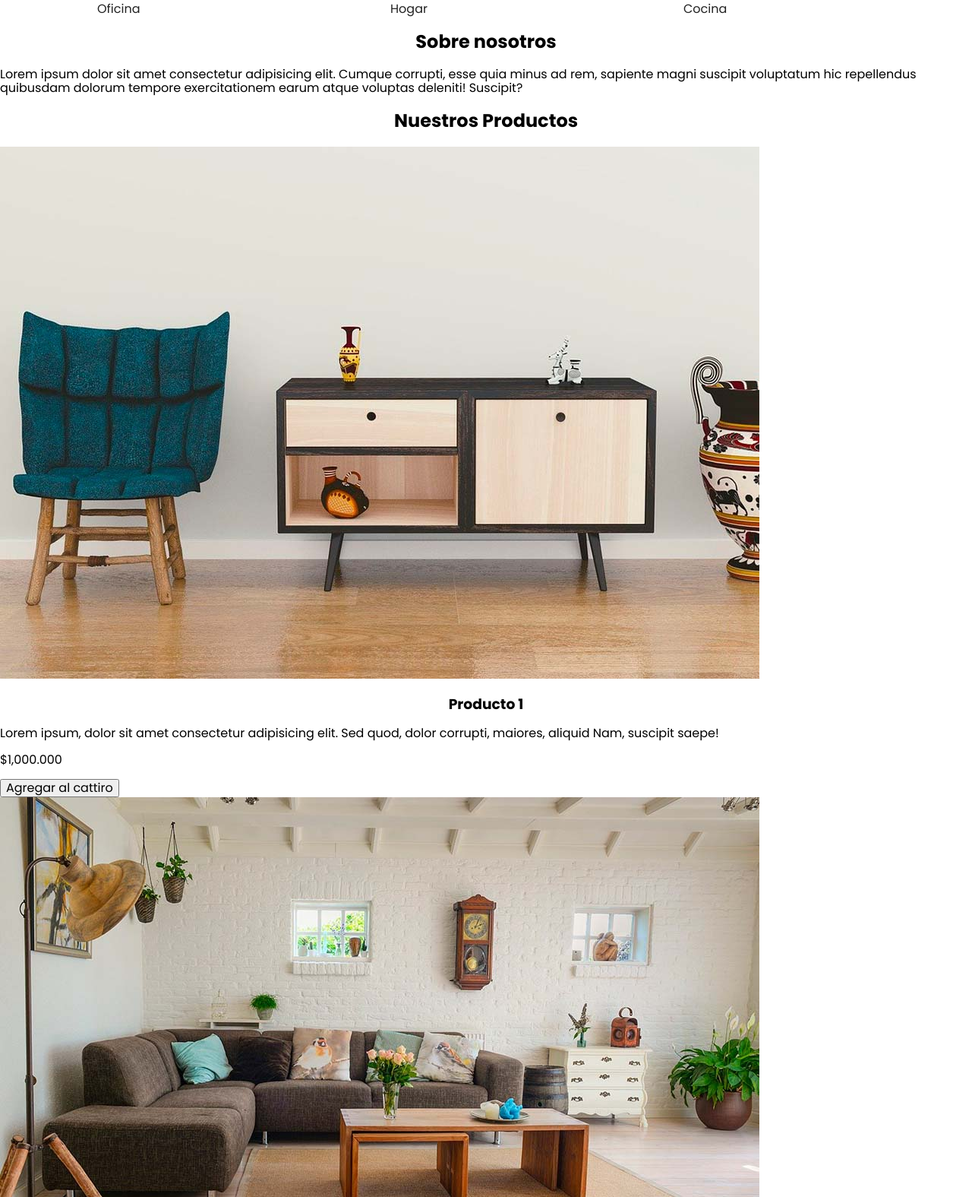
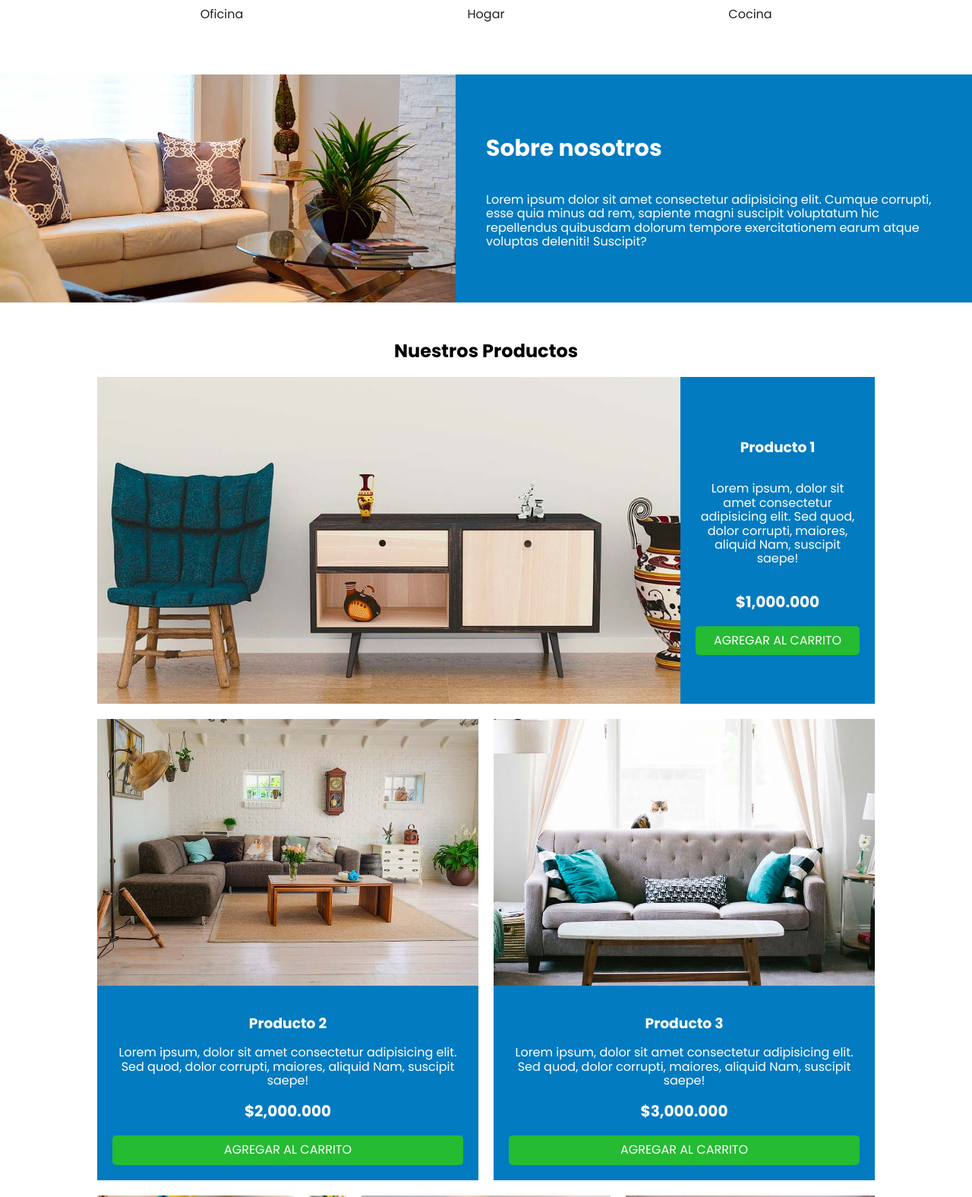
Before and after one commit to zuleidyyaruro/css_course, a plain HTML site: page 1-ecommerce/index.html in a window 1280 px wide. Shown: the part 965-2540 px from the top of the page at 76% size. Drawn offline with Linux system fonts and the light colour scheme.

Commit message:
products categories

```diff
--- a/1-ecommerce/assets/css/styles.css
+++ b/1-ecommerce/assets/css/styles.css
@@ -34,6 +34,7 @@
     --clr-red-dark: hsl(360, 67%, 44%);
     --clr-red-light: hsl(360, 71%, 66%);
     --clr-green-dark: hsl(125, 67%, 44%);
+    --clr-green-super-dark: hsl(125, 63%, 29%);
     --clr-green-light: hsl(125, 71%, 66%);
 
     --clr-blue-1: #DCF2F1;
@@ -75,28 +76,19 @@ a {
 
 h1 {
     text-transform: uppercase;
-    padding: 25px;
-    text-align: center;
-}
-
-h2,
-h3,
-h4,
-h5,
-h6 {
+    padding: 10px;
     text-align: center;
 }
 
 /** Fin globales **/
-
-
 
 .nombre-sitio span {
     color: var(--clr-primary-1);
 }
 
 .contenedor-navegacion {
-    margin: 0 auto;
+    display: flex;
+    justify-content: center;
     border-top: 1px solid var(--clr-grey-8);
 }
 
@@ -116,7 +108,166 @@ h6 {
 }
 
 /** Categorías **/
+
 .listado-categorias {
     display: grid;
     grid-template-columns: repeat(3, 1fr);
+    gap: 20px;
 }
+
+.titulo-categorias {
+    text-align: center;
+    margin: 50px;
+}
+
+.categoria img {
+    width: 100%;
+    display: block;
+}
+
+.categoria a {
+    text-align: center;
+    display: block;
+    padding: 20px;
+}
+
+.categoria a:hover {
+    background-color: var(--clr-primary-1);
+    color: var(--clr-white);
+    border-bottom-left-radius: 10px;
+    border-bottom-right-radius: 10px;
+}
+
+/** Sobre nosotros **/
+
+.sobre-nosotros {
+    display: grid;
+    grid-template-columns: repeat(2, 1fr);
+    height: 300px;
+    margin-top: 50px;
+}
+
+.sobre-nosotros-info {
+    background-color: var(--clr-primary-1);
+    color: var(--clr-white);
+    display: flex;
+    flex-direction: column;
+    justify-content: center;
+    padding: 40px;
+}
+
+.sobre-nosotros-info h2 {
+    font-size: 30px;
+}
+
+.sobre-nosotros-info p {
+    width: 600px;
+}
+
+.image-sobre-nosotros {
+    background-image: url(../img/nosotros.jpg);
+    background-size: cover;
+    background-position: center;
+}
+
+/** Productos **/
+
+.contenido-principal {
+    padding-top: 30px;
+}
+
+.contenido-principal h2 {
+    text-align: center;
+}
+
+.producto {
+    background-color: var(--clr-primary-1);
+}
+
+.texto-producto {
+    text-align: center;
+    color: var(--clr-white);
+    padding: 20px;
+}
+
+.precio {
+    font-size: 20px;
+    font-weight: bold;
+}
+
+.texto-producto button {
+    background-color: var(--clr-green-dark);
+    color: var(--clr-white);
+    text-transform: uppercase;
+    padding: 10px 20px;
+    border: none;
+    border-radius: 5px;
+    transition: background-color 0.3s ease;
+    display: block;
+    width: 100%;
+}
+
+.texto-producto button:hover {
+    background-color: var(--clr-green-super-dark);
+    cursor: pointer;
+}
+
+.producto img {
+    width: 100%;
+    display: block;
+}
+
+/* .producto img:hover {
+    transform: scale(0.8);
+} */
+
+.listado-productos {
+    display: grid;
+    gap: 20px;
+    grid-template-columns: repeat(6, 1fr);
+}
+
+.producto:nth-child(1) {
+    grid-column: 1/7;
+    display: grid;
+    grid-template-columns: 3fr 1fr;
+}
+
+.producto:nth-child(1) .texto-producto {
+    display: flex;
+    flex-direction: column;
+    justify-content: center;
+}
+
+.producto:nth-child(1) img {
+    height: 430px;
+    /* posiciona la imagen dentro de un contenido y evita que se deforme */
+    object-fit: cover;
+
+}
+
+.producto:nth-child(2) {
+    grid-column: 1/4;
+}
+
+.producto:nth-child(3) {
+    grid-column: 4/7;
+}
+
+.producto:nth-child(4) {
+    grid-column: 1/3;
+}
+
+.producto:nth-child(5) {
+    grid-column: 3/5;
+}
+
+.producto:nth-child(6) {
+    grid-column: 5/7;
+}
+
+/* footer */
+
+.site-footer {
+    border-top: 1px solid;
+}
--- a/1-ecommerce/index.html
+++ b/1-ecommerce/index.html
@@ -40,23 +40,25 @@
             <div class="hero"></div>
 
             <section class="contenedor">
-                  <h2>Categorías de <span>productos</span></h2>
+                  <h2 class="titulo-categorias">
+                        Categorías de <span>productos</span>
+                  </h2>
                   <div class="listado-categorias">
-                        <div>
+                        <div class="categoria">
                               <img
                                     src="./assets/img/categoria1.jpg"
                                     alt="Imagen categoría"
                               />
                               <a href="#">Oficina</a>
                         </div>
-                        <div>
+                        <div class="categoria">
                               <img
                                     src="./assets/img/categoria2.jpg"
                                     alt="Imagen categoría"
                               />
                               <a href="#">Hogar</a>
                         </div>
-                        <div>
+                        <div class="categoria">
                               <img
                                     src="./assets/img/categoria3.jpg"
                                     alt="Imagen categoría"
@@ -66,26 +68,29 @@
                   </div>
             </section>
 
-            <section>
+            <section class="sobre-nosotros">
+                  <div class="image-sobre-nosotros"></div>
+                  <div class="sobre-nosotros-info">
                         <h2>Sobre nosotros</h2>
                         <p>
-                        Lorem ipsum dolor sit amet consectetur adipisicing elit.
-                        Cumque corrupti, esse quia minus ad rem, sapiente magni
-                        suscipit voluptatum hic repellendus quibusdam dolorum
-                        tempore exercitationem earum atque voluptas deleniti!
-                        Suscipit?
+                              Lorem ipsum dolor sit amet consectetur adipisicing
+                              elit. Cumque corrupti, esse quia minus ad rem,
+                              sapiente magni suscipit voluptatum hic repellendus
+                              quibusdam dolorum tempore exercitationem earum
+                              atque voluptas deleniti! Suscipit?
                         </p>
+                  </div>
             </section>
 
-            <section>
+            <section class="contenido-principal contenedor">
                   <h2>Nuestros Productos</h2>
-                  <article>
-                        <div>
+                  <div class="listado-productos">
+                        <article class="producto">
                               <img
                                     src="./assets/img/producto1.jpg"
                                     alt="Imagen producto"
                               />
-                              <div>
+                              <div class="texto-producto">
                                     <h3>Producto 1</h3>
                                     <p>
                                           Lorem ipsum, dolor sit amet
@@ -93,20 +98,18 @@
                                           quod, dolor corrupti, maiores, aliquid
                                           Nam, suscipit saepe!
                                     </p>
-                                    <p>$1,000.000</p>
+                                    <p class="precio">$1,000.000</p>
                                     <button type="button">
-                                          Agregar al cattiro
+                                          Agregar al carrito
                                     </button>
                               </div>
-                        </div>
                         </article>
-                  <article>
-                        <div>
+                        <article class="producto">
                               <img
                                     src="./assets/img/producto2.jpg"
                                     alt="Imagen producto"
                               />
-                              <div>
+                              <div class="texto-producto">
                                     <h3>Producto 2</h3>
                                     <p>
                                           Lorem ipsum, dolor sit amet
@@ -114,20 +117,18 @@
                                           quod, dolor corrupti, maiores, aliquid
                                           Nam, suscipit saepe!
                                     </p>
-                                    <p>$2,000.000</p>
+                                    <p class="precio">$2,000.000</p>
                                     <button type="button">
-                                          Agregar al cattiro
+                                          Agregar al carrito
                                     </button>
                               </div>
-                        </div>
                         </article>
-                  <article>
-                        <div>
+                        <article class="producto">
                               <img
                                     src="./assets/img/producto3.jpg"
                                     alt="Imagen producto"
                               />
-                              <div>
+                              <div class="texto-producto">
                                     <h3>Producto 3</h3>
                                     <p>
                                           Lorem ipsum, dolor sit amet
@@ -135,20 +136,18 @@
                                           quod, dolor corrupti, maiores, aliquid
                                           Nam, suscipit saepe!
                                     </p>
-                                    <p>$3,000.000</p>
+                                    <p class="precio">$3,000.000</p>
                                     <button type="button">
-                                          Agregar al cattiro
+                                          Agregar al carrito
                                     </button>
                               </div>
-                        </div>
                         </article>
-                  <article>
-                        <div>
+                        <article class="producto">
                               <img
                                     src="./assets/img/producto4.jpg"
                                     alt="Imagen producto"
                               />
-                              <div>
+                              <div class="texto-producto">
                                     <h3>Producto 4</h3>
                                     <p>
                                           Lorem ipsum, dolor sit amet
@@ -156,20 +155,18 @@
                                           quod, dolor corrupti, maiores, aliquid
                                           Nam, suscipit saepe!
                                     </p>
-                                    <p>$4,000.000</p>
+                                    <p class="precio">$4,000.000</p>
                                     <button type="button">
-                                          Agregar al cattiro
+                                          Agregar al carrito
                                     </button>
                               </div>
-                        </div>
                         </article>
-                  <article>
-                        <div>
+                        <article class="producto">
                               <img
                                     src="./assets/img/producto5.jpg"
                                     alt="Imagen producto"
                               />
-                              <div>
+                              <div class="texto-producto">
                                     <h3>Producto 5</h3>
                                     <p>
                                           Lorem ipsum, dolor sit amet
@@ -177,20 +174,18 @@
                                           quod, dolor corrupti, maiores, aliquid
                                           Nam, suscipit saepe!
                                     </p>
-                                    <p>$5,000.000</p>
+                                    <p class="precio">$5,000.000</p>
                                     <button type="button">
-                                          Agregar al cattiro
+                                          Agregar al carrito
                                     </button>
                               </div>
-                        </div>
                         </article>
-                  <article>
-                        <div>
+                        <article class="producto">
                               <img
                                     src="./assets/img/producto6.jpg"
                                     alt="Imagen producto"
                               />
-                              <div>
+                              <div class="texto-producto">
                                     <h3>Producto 6</h3>
                                     <p>
                                           Lorem ipsum, dolor sit amet
@@ -198,15 +193,16 @@
                                           quod, dolor corrupti, maiores, aliquid
                                           Nam, suscipit saepe!
                                     </p>
-                                    <p>$6,000.000</p>
+                                    <p class="precio">$6,000.000</p>
                                     <button type="button">
-                                          Agregar al cattiro
+                                          Agregar al carrito
                                     </button>
                               </div>
+                        </article>
                   </div>
-                  </article>
             </section>
-            <footer>
+
+            <footer class="site-footer contenedor">
                   <div>
                         <h3>Categorías</h3>
                         <nav>
```
Lines whose indentation alone changed are shown as unchanged.
